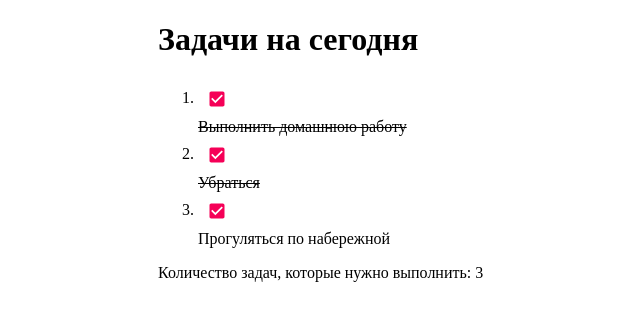
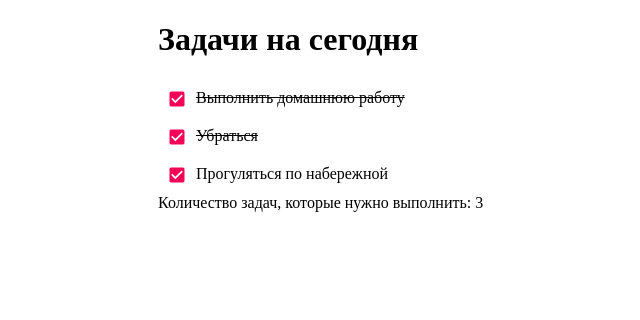
Before and after one commit to WebHeroSchool/reactfin, a React (Create React App) app: page / in a window 1280 px wide. Shown: the top 320 px of the page, without its empty margins (257-897 px from the left). Built offline with nearby package versions, Linux system fonts and the light colour scheme.

Commit message:
no message

```diff
--- a/src/components/CheckboxItem/CheckboxItem.js
+++ b/src/components/CheckboxItem/CheckboxItem.js
@@ -1,12 +1,12 @@
 import React from 'react';
 import Checkbox from '@material-ui/core/Checkbox';
+// import styles from './CheckboxItem.module.css';
 
-const CheckboxItem = () => (<div>
+const CheckboxItem = () => (
 	<Checkbox
         defaultChecked
         size="small"
         inputProps={{ 'aria-label': 'checkbox with small size' }}
-    />
-</div>);
+    />);
 
 export default CheckboxItem;
--- /dev/null
+++ b/src/components/CheckboxItem/CheckboxItem.module.css
@@ -0,0 +1,4 @@
+.check {
+	display: flex;
+	width: 38px;
+}
--- a/src/components/ItemList/ItemList.js
+++ b/src/components/ItemList/ItemList.js
@@ -1,11 +1,12 @@
 import React from 'react';
 import Item from '../Item/Item';
 import CheckboxItem from '../CheckboxItem/CheckboxItem';
+import styles from './ItemList.module.css';
 
 const ItemList = ({items}) => (
-  <ol>
+  <li className={styles.list}>
   {items.map(item =><li key = {item.value}>{<CheckboxItem />}<Item value = { item.value } isDone = { item.isDone }/></li>)}
-  </ol>
+  </li>
 )
 
 export default ItemList;
--- /dev/null
+++ b/src/components/ItemList/ItemList.module.css
@@ -0,0 +1,3 @@
+.list {
+	list-style: none;
+}
```
Also changed, not shown: src/components/CheckboxItem/CheckboxInput.js (deleted, +0 -12 lines), 1 other file (tests, documents, lock files or other folders).
